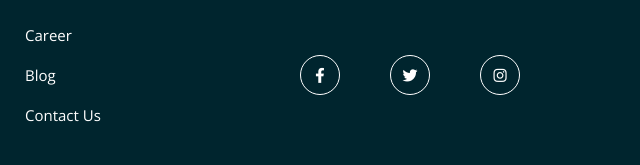
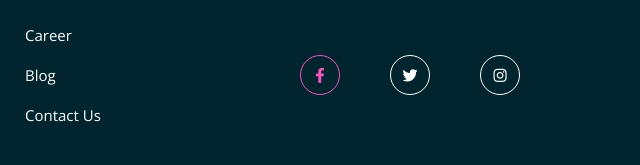
Before and after one commit to jhonlloydgellica15/Frontendmentor---Huddle, a plain HTML site: page index.html in a window 1280 px wide. In both pictures the pointer is over the link 955 px from the left and 2887 px from the top of the page. Shown: the part 2812-2977 px from the top of the page, 635-1275 px from the left. Drawn offline with nearby package versions, Linux system fonts and the light colour scheme.

Commit message:
Hover on mouse transition added

```diff
--- a/index.css
+++ b/index.css
@@ -134,6 +134,11 @@ footer .circle {
   display: inline-flex;
   align-items: center;
   justify-content: center;
+  transition: all 0.35s;
+}
+footer .circle:hover {
+  border-color: var(--pink);
+  color: var(--pink);
 }
 
 @media screen and (max-width: 480px) {
```
